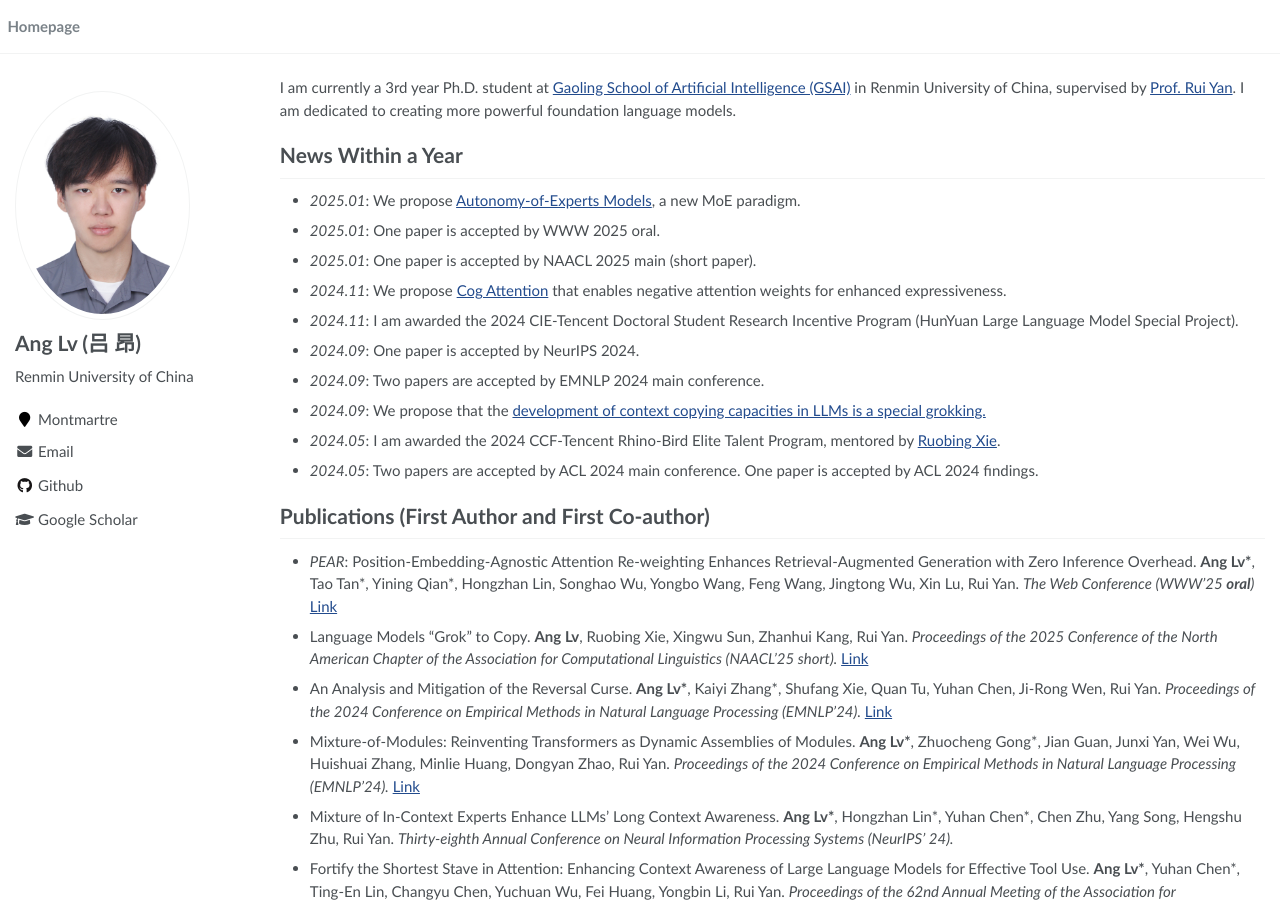
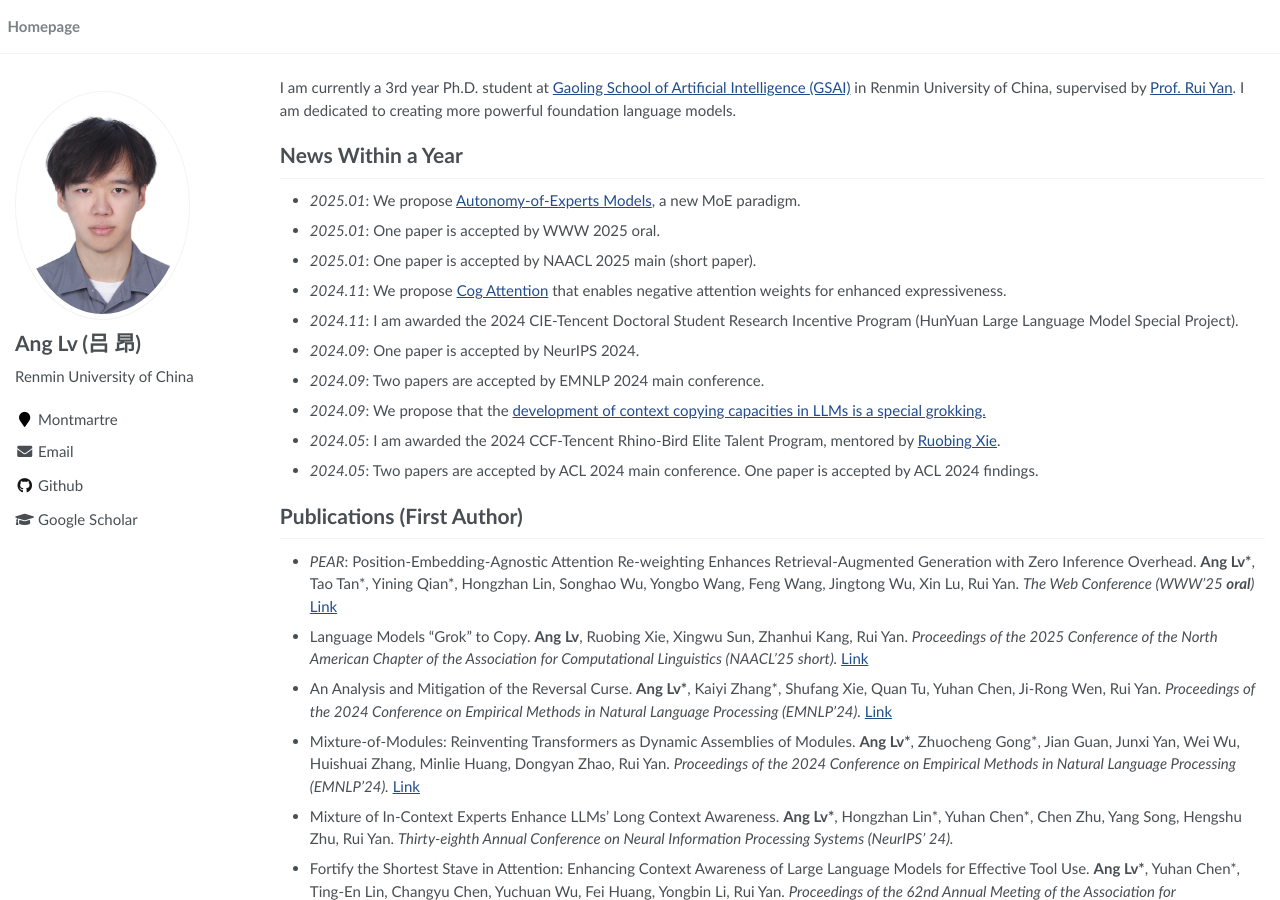
Before and after one commit to trestad/trestad.github.io, a Jekyll site: the page built from _pages/about.md, in a window 1280 px wide and 900 px high. Built offline with Jekyll 4.4.1, drawn with Linux system fonts in a browser that asks for light colours.

Commit message:
Update about.md

```diff
--- a/_pages/about.md
+++ b/_pages/about.md
@@ -34,7 +34,7 @@ I am currently a 3rd year Ph.D. student at [Gaoling School of Artificial Intelli
 
 - *2024.05*: Two papers are accepted by ACL 2024 main conference. One paper is accepted by ACL 2024 findings.
 
-# Publications (First Author and First Co-author)
+# Publications (First Author)
 
 - *PEAR*: Position-Embedding-Agnostic Attention Re-weighting Enhances Retrieval-Augmented Generation with Zero Inference Overhead. **Ang Lv\***, Tao Tan\*, Yining Qian\*, Hongzhan Lin, Songhao Wu, Yongbo Wang, Feng Wang, Jingtong Wu, Xin Lu, Rui Yan. *The Web Conference (WWW'25 **oral**)* [Link](https://arxiv.org/pdf/2409.19745)
 
```
